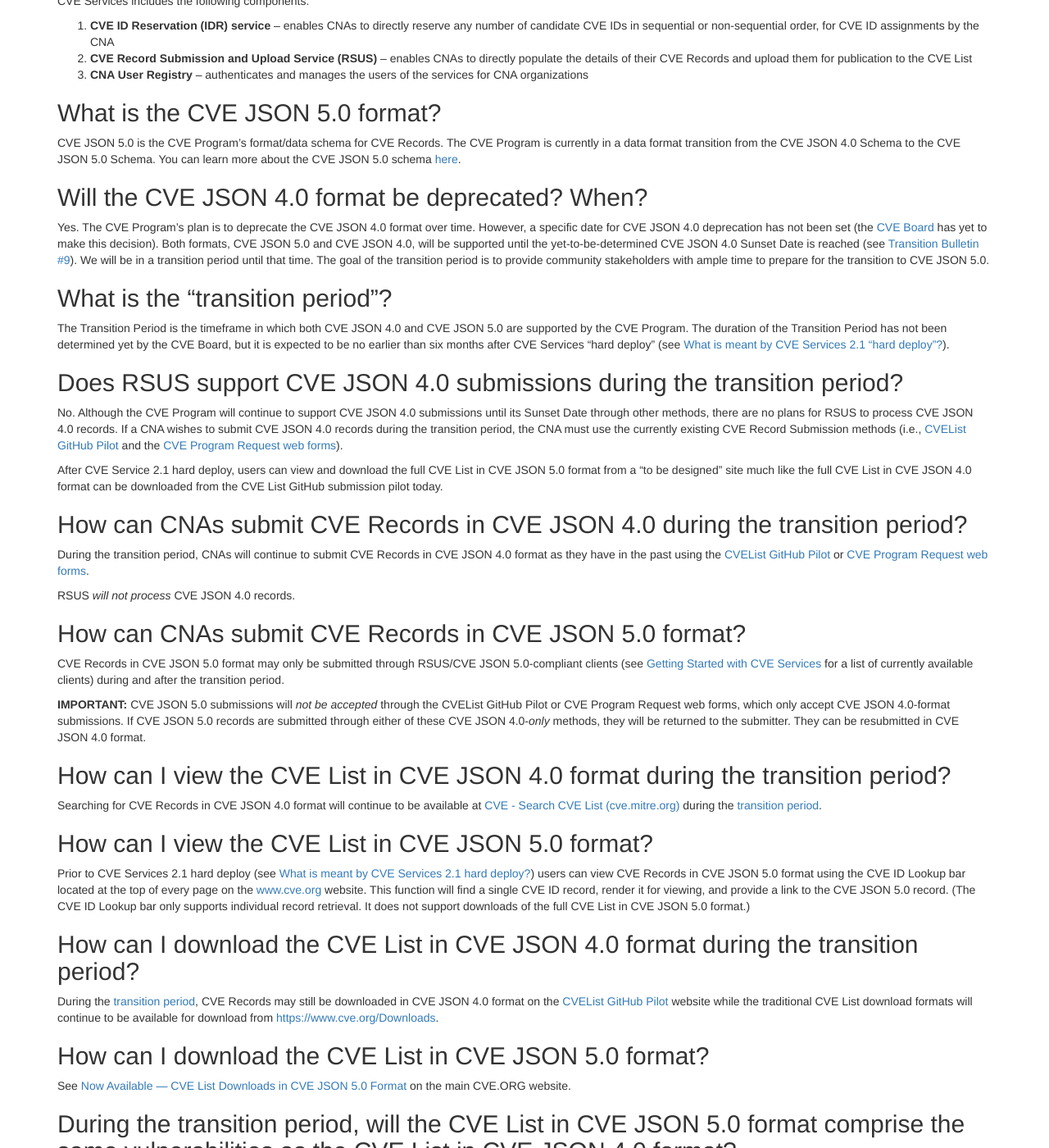
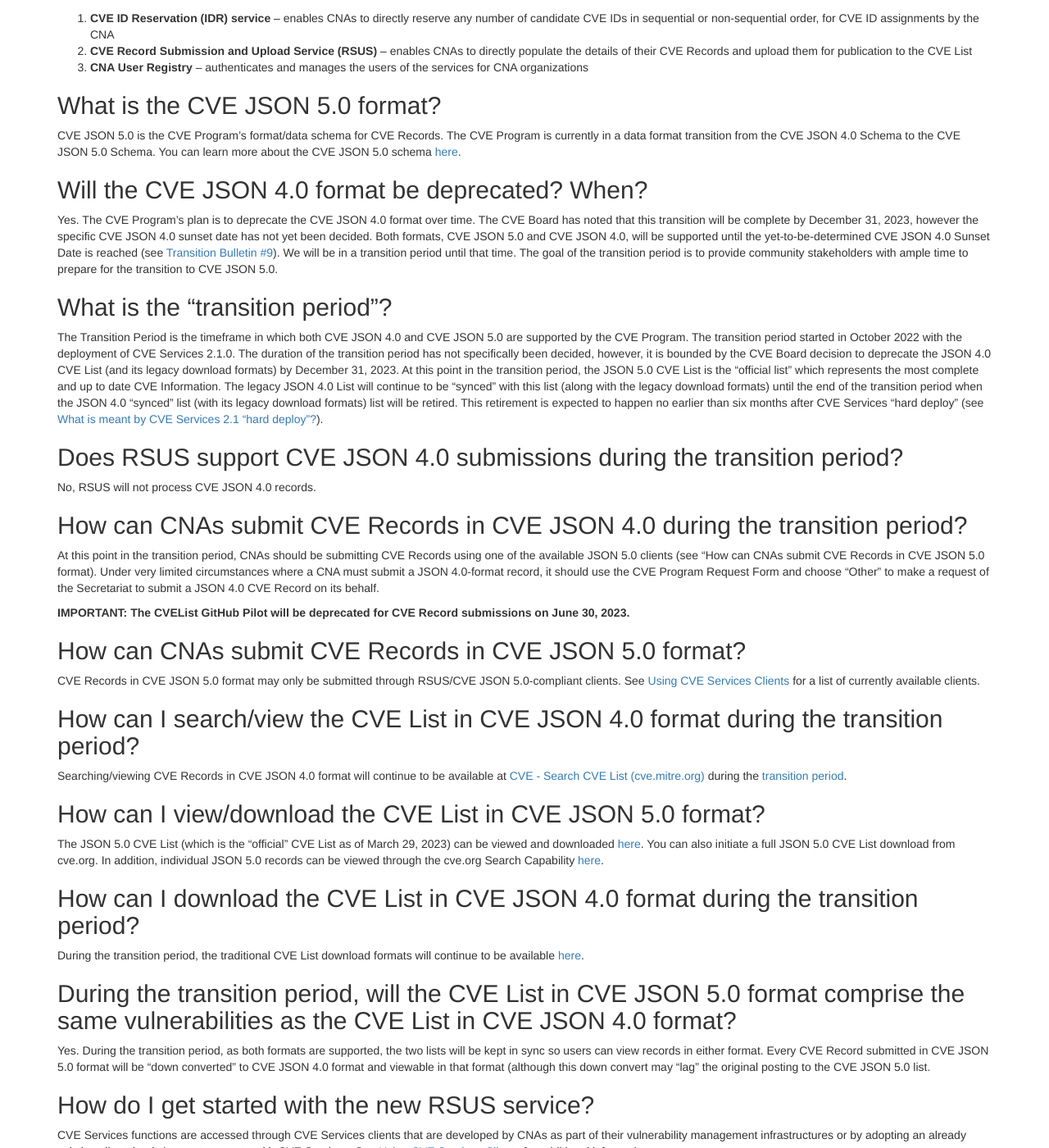
Before and after one commit to CVEProject/cveproject.github.io, a Jekyll site: the page built from automation-cve-services-faqs.md, in a window 1280 px wide and 1400 px high, scrolled down 346 px. Shown: the whole window at 82% size. Built offline with Jekyll 4.4.1, drawn with Linux system fonts in a browser that asks for light colours; nearby versions of some CDN libraries; some of the changed text lies outside the part shown.

Commit message:
Update automation-cve-services-faqs.md
Updated FAQs

```diff
--- a/automation-cve-services-faqs.md
+++ b/automation-cve-services-faqs.md
@@ -1,8 +1,10 @@
 ---
-title: CVE ID Reservation Service (IDR), Record Submission and Upload (RSUS) Service, and CVE JSON 5.0 – Transition FAQs
+title: Transition FAQs
 layout: page
 ---
-Frequently Asked Questions (FAQs) about the CVE ID Reservation Service, Record Submission and Upload Service, and CVE JSON 5.0 (i.e., [CVE Services 2.1](https://cveproject.github.io/automation-cve-services#services-overview)/[CVE JSON 5.0](https://cveproject.github.io/automation-cve-services#json-overview)) are included below. If you have additional questions, please submit them to the [CVE Program Secretariat](https://www.cve.org/ResourcesSupport/Glossary?activeTerm=glossarySecretariat) using the [CVE Program Request web forms](https://cveform.mitre.org/) (select the “Other” form).
+Frequently Asked Questions (FAQs) about the CVE ID Reservation Service, Record Submission and Upload Service, and CVE JSON 5.0 (i.e., [CVE Services 2.1]([https://cveproject.github.io/automation-cve-services#services-overview](https://www.cve.org/AllResources/CveServices#cve-json-5))/[CVE JSON 5.0](https://cveproject.github.io/automation-cve-services#json-overview)) are included below. If you have additional questions, please submit them to the [CVE Program Secretariat](https://www.cve.org/ResourcesSupport/Glossary?activeTerm=glossarySecretariat) using the [CVE Program Request web forms](https://cveform.mitre.org/) (select the “Other” form).
+
+<strong>NOTE:</strong> As of March 29, 2023, the CVE Program achieved “hard deploy” of the CVE Services/CVE JSON 5.0/CVE JSON 5.0 Bulk Download automation upgrade. Learn more [here](https://cveproject.github.io/automation-transition#bulletin-number-15).
 
 ## What are the CVE Services?
 
@@ -22,79 +24,72 @@ CVE JSON 5.0 is the CVE Program’s format/data schema for CVE Records. The CVE
 
 ## Will the CVE JSON 4.0 format be deprecated? When?
 
-Yes. The CVE Program’s plan is to deprecate the CVE JSON 4.0 format over time. However, a specific date for CVE JSON 4.0 deprecation has not been set (the [CVE Board](https://www.cve.org/ProgramOrganization/Board) has yet to make this decision).  Both formats, CVE JSON 5.0 and CVE JSON 4.0, will be supported until the yet-to-be-determined CVE JSON 4.0 Sunset Date is reached (see [Transition Bulletin #9](https://cveproject.github.io/automation-transition#bulletin-number-9)). We will be in a transition period until that time. The goal of the transition period is to provide community stakeholders with ample time to prepare for the transition to CVE JSON 5.0.
+Yes. The CVE Program’s plan is to deprecate the CVE JSON 4.0 format over time. The CVE Board has noted that this transition will be complete by December 31, 2023, however the specific CVE JSON 4.0 sunset date has not yet been decided.  Both formats, CVE JSON 5.0 and CVE JSON 4.0, will be supported until the yet-to-be-determined CVE JSON 4.0 Sunset Date is reached (see [Transition Bulletin #9](https://cveproject.github.io/automation-transition#bulletin-number-9)). We will be in a transition period until that time. The goal of the transition period is to provide community stakeholders with ample time to prepare for the transition to CVE JSON 5.0.
 
 ## What is the “transition period”?
 
-The Transition Period is the timeframe in which both CVE JSON 4.0 and CVE JSON 5.0 are supported by the CVE Program. The duration of the Transition Period has not been determined yet by the CVE Board, but it is expected to be no earlier than six months after CVE Services “hard deploy” (see [What is meant by CVE Services 2.1 “hard deploy”?](https://cveproject.github.io/automation-cve-services-faqs#what-is-meant-by-cve-services-21-hard-deploy)).
+The Transition Period is the timeframe in which both CVE JSON 4.0 and CVE JSON 5.0 are supported by the CVE Program. The transition period started in October 2022 with the deployment of CVE Services 2.1.0. The duration of the transition period has not specifically been decided, however, it is bounded by the CVE Board decision to deprecate the JSON 4.0 CVE List (and its legacy download formats) by December 31, 2023. At this point in the transition period, the JSON 5.0 CVE List is the “official list” which represents the most complete and up to date CVE Information. The legacy JSON 4.0 List will continue to be “synced” with this list (along with the legacy download formats) until the end of the transition period when the JSON 4.0 “synced” list (with its legacy download formats) list will be retired. This retirement is expected to happen no earlier than six months after CVE Services “hard deploy” (see [What is meant by CVE Services 2.1 “hard deploy”?](https://cveproject.github.io/automation-cve-services-faqs#what-is-meant-by-cve-services-21-hard-deploy)).
 
 ## Does RSUS support CVE JSON 4.0 submissions during the transition period?
 
-No. Although the CVE Program will continue to support CVE JSON 4.0 submissions until its Sunset Date through other methods, there are no plans for RSUS to process CVE JSON 4.0 records. If a CNA wishes to submit CVE JSON 4.0 records during the transition period, the CNA must use the currently existing CVE Record Submission methods (i.e., [CVEList GitHub Pilot](https://github.com/CVEProject/cvelist) and the [CVE Program Request web forms](https://cveform.mitre.org/)).
-
-After CVE Service 2.1 hard deploy, users can view and download the full CVE List in CVE JSON 5.0 format from a “to be designed” site much like the full CVE List in CVE JSON 4.0 format can be downloaded from the CVE List GitHub submission pilot today.
+No, RSUS will not process CVE JSON 4.0 records.
 
 ## How can CNAs submit CVE Records in CVE JSON 4.0 during the transition period?
 
-During the transition period, CNAs will continue to submit CVE Records in CVE JSON 4.0 format as they have in the past using the [CVEList GitHub Pilot](https://github.com/CVEProject/cvelist) or [CVE Program Request web forms](https://cveform.mitre.org/).
+At this point in the transition period, CNAs should be submitting CVE Records using one of the available JSON 5.0 clients (see “How can CNAs submit CVE Records in CVE JSON 5.0 format). Under very limited circumstances where a CNA must submit a JSON 4.0-format record, it should use the CVE Program Request Form and choose “Other” to make a request of the Secretariat to submit a JSON 4.0 CVE Record on its behalf.
 
-RSUS *will not process* CVE JSON 4.0 records.
+<strong>IMPORTANT:  The CVEList GitHub Pilot will be deprecated for CVE Record submissions on June 30, 2023.</strong>
 
 ## How can CNAs submit CVE Records in CVE JSON 5.0 format?
 
-CVE Records in CVE JSON 5.0 format may only be submitted through RSUS/CVE JSON 5.0-compliant clients (see [Getting Started with CVE Services](https://cveproject.github.io/automation-cve-services-getting-started) for a list of currently available clients) during and after the transition period.
+CVE Records in CVE JSON 5.0 format may only be submitted through RSUS/CVE JSON 5.0-compliant clients. See [Using CVE Services Clients]( https://www.cve.org/AllResources/CveServices#using-cve-services-clients) for a list of currently available clients.
 
-**IMPORTANT:** CVE JSON 5.0 submissions will *not be accepted* through the CVEList GitHub Pilot or CVE Program Request web forms, which only accept CVE JSON 4.0-format  submissions. If CVE JSON 5.0 records are submitted through either of these CVE JSON 4.0-*only* methods, they will be returned to the submitter. They can be resubmitted in CVE JSON 4.0 format.
+## How can I search/view the CVE List in CVE JSON 4.0 format during the transition period?
 
-## How can I view the CVE List in CVE JSON 4.0 format during the transition period?
+Searching/viewing CVE Records in CVE JSON 4.0 format will continue to be available at [CVE - Search CVE List (cve.mitre.org)](https://www.cve.mitre.org/cve/search_cve_list.html) during the [transition period](https://cveproject.github.io/automation-cve-services-faqs#what-is-the-transition-period).
 
-Searching for CVE Records in CVE JSON 4.0 format will continue to be available at [CVE - Search CVE List (cve.mitre.org)](https://www.cve.mitre.org/cve/search_cve_list.html) during the [transition period](https://cveproject.github.io/automation-cve-services-faqs#what-is-the-transition-period).
+## How can I view/download the CVE List in CVE JSON 5.0 format?
 
-## How can I view the CVE List in CVE JSON 5.0 format?
-
-Prior to CVE Services 2.1 hard deploy (see [What is meant by CVE Services 2.1 hard deploy?](https://cveproject.github.io/automation-cve-services-faqs#what-is-meant-by-cve-services-21-hard-deploy)) users can view CVE Records in CVE JSON 5.0 format using the CVE ID Lookup bar located at the top of every page on the [www.cve.org](https://www.cve.org/) website. This function will find a single CVE ID record, render it for viewing, and provide a link to the CVE JSON 5.0 record. (The CVE ID Lookup bar only supports individual record retrieval. It does not support downloads of the full CVE List in CVE JSON 5.0 format.)
+The JSON 5.0 CVE List (which is the “official” CVE List as of March 29, 2023) can be viewed and downloaded [here](https://github.com/CVEProject/cvelistV5/tree/main/.github/workflows). You can also initiate a full JSON 5.0 CVE List download from cve.org.  In addition, individual JSON 5.0 records can be viewed through the cve.org Search Capability [here](https://www.cve.org/).
 
 ## How can I download the CVE List in CVE JSON 4.0 format during the transition period?
 
-During the [transition period](https://cveproject.github.io/automation-cve-services-faqs#what-is-the-transition-period), CVE Records may still be downloaded in CVE JSON 4.0 format on the [CVEList GitHub Pilot](https://github.com/CVEProject/cvelist) website while the traditional CVE List download formats will continue to be available for download from [https://www.cve.org/Downloads](https://www.cve.org/Downloads).
-
-## How can I download the CVE List in CVE JSON 5.0 format?
-
-See [Now Available — CVE List Downloads in CVE JSON 5.0 Format](https://www.cve.org/Media/News/item/blog/2023/03/29/CVE-Downloads-in-JSON-5-Format) on the main CVE.ORG website.
+During the transition period, the traditional CVE List download formats will continue to be available [here](https://www.cve.org/Downloads#legacy-format).
 
 ## During the transition period, will the CVE List in CVE JSON 5.0 format comprise the same vulnerabilities as the CVE List in CVE JSON 4.0 format?
 
-Yes. During the [transition period](https://cveproject.github.io/automation-cve-services-faqs#what-is-the-transition-period), as both formats are supported, the two lists will be kept in sync so users can view records in either format. Every CVE Record submitted in CVE JSON 4.0 format will be “upconverted” to CVE JSON 5.0 format and viewable in that format. Every CVE Record submitted in CVE JSON 5.0 format will be “down converted” to CVE JSON 4.0 format and viewable in that format.
+Yes. During the transition period, as both formats are supported, the two lists will be kept in sync so users can view records in either format. Every CVE Record submitted in CVE JSON 5.0 format will be “down converted” to CVE JSON 4.0 format and viewable in that format (although this down convert may “lag” the original posting to the CVE JSON 5.0 list.
 
 ## How do I get started with the new RSUS service?
 
-CVE Services functions are accessed through CVE Services clients that are developed by CNAs as part of their vulnerability management infrastructures or by adopting an already existing client that is known to operate with CVE Services. See [Getting Started with CVE Services](https://cveproject.github.io/automation-cve-services-getting-started) for additional information.
+CVE Services functions are accessed through CVE Services clients that are developed by CNAs as part of their vulnerability management infrastructures or by adopting an already existing client that is known to operate with CVE Services. See [Using CVE Services Clients](https://www.cve.org/AllResources/CveServices#using-cve-services-clients) for additional information.
 
 ## Do I have to develop my own CVE Services Client?
 
-No. There are several RSUS clients that are available for adoption.  Some of these are available to run through a web browser, while others can easily be integrated into an existing vulnerability management infrastructure. See [Getting Started with CVE Services](https://cveproject.github.io/automation-cve-services-getting-started) for additional information.
+No. There are RSUS clients available for use. Some of the clients are available to run through a web browser, while others can easily be integrated into an existing vulnerability management infrastructure. See [Using CVE Services Clients](https://www.cve.org/AllResources/CveServices#using-cve-services-clients) for additional information.
 
-If a CNA wishes to develop its own CVE Services client, the API is publicly available here.
+If a CNA wishes to develop its own CVE Services client, a publicly available API and test environment are available. See [Build Your Own Client](https://www.cve.org/AllResources/CveServices#build-your-own-client) for details.
 
 ## What is meant by CVE Services 2.1 “soft deploy”?
-CVE Services 2.1 soft deploy references a deployment of CVE Services (completed at the end of October 2022) which offered the new RSUS interfaces for CNAs to submit/update CVE JSON 5.0 records. This deployment marked the beginning of the transition from CVE JSON 4.0 to CVE JSON 5.0 format. (See [What is the transition period?](https://cveproject.github.io/automation-cve-services-faqs#what-is-the-transition-period))
+CVE Services 2.1 soft deploy references a deployment of CVE Services (completed at the end of October 2022) which offered the new RSUS interfaces for CNAs to submit/update CVE JSON 5.0 records. This deployment, which ended on March 29, 2023, marked the beginning of the transition from CVE JSON 4.0 to CVE JSON 5.0 format. (See [What is the transition period?](https://cveproject.github.io/automation-cve-services-faqs#what-is-the-transition-period))
 
-The specific objectives of this soft deploy were two-fold:
+The specific objectives of the soft deploy were two-fold:
 
 <ol>
     <li>To allow CNAs to begin submitting/updating CVE JSON 5.0 records directly to the CVE List.</li>
-    <li>To allow the CVE Community to identify <a href="https://cveproject.github.io/automation-cve-services-known-issues">CVE Services 2.1/CVE JSON 5.0 Soft Deploy - Prioritized Issues</a> that must be addressed prior to making CVE Services the primary submission workflow for the CVE Program (i.e., post the transition period).</li>
+    <li>To allow the CVE Community to identify CVE Services 2.1/CVE JSON 5.0 Soft Deploy - Prioritized Issues that needed to be addressed prior to making CVE Services the primary submission workflow for the CVE Program (i.e., post the transition period).</li>
 </ol>
 
 ## What is meant by CVE Services 2.1 “hard deploy”?
 
-Where CVE Services 2.1 soft deploy focused heavily on CVE Record submission, i.e., introducing the RSUS/CVE JSON 5.0 submission capability, “hard deploy” will focus more on introducing capability for downstream users (i.e., the ability to view and bulk download the CVE List in CVE JSON 5.0 format).
+Where CVE Services 2.1 soft deploy focused heavily on CVE Record submission, i.e., introducing the RSUS/CVE JSON 5.0 submission capability, “hard deploy” focuses more on introducing capability for downstream users (i.e., the ability to view and bulk download the CVE List in CVE JSON 5.0 format). Upon “Hard Deploy” the official, most complete CVE List is the JSON 5.0 List found [here](https://github.com/CVEProject/cvelistV5). Hard deploy was achieved on March 29, 2023. Learn more [here](https://cveproject.github.io/automation-transition#bulletin-number-15).
 
 Specifically, hard deploy:
 
 <ol>
         <li>Addressed CVE Services 2.1 issues identified during the couple of months of RSUS execution.</li>
         <li> Deployed a CVE JSON 5.0 “bulk download” capability that allows downstream users to download the full CVE List in CVE JSON 5.0 format.</li>
+        <li>Established the official, most complete CVE List to be the CVE JSON 5.0 formatted list.</li>
 </ol>
 
 ## When did CVE Services 2.1 hard deploy occur?
```
